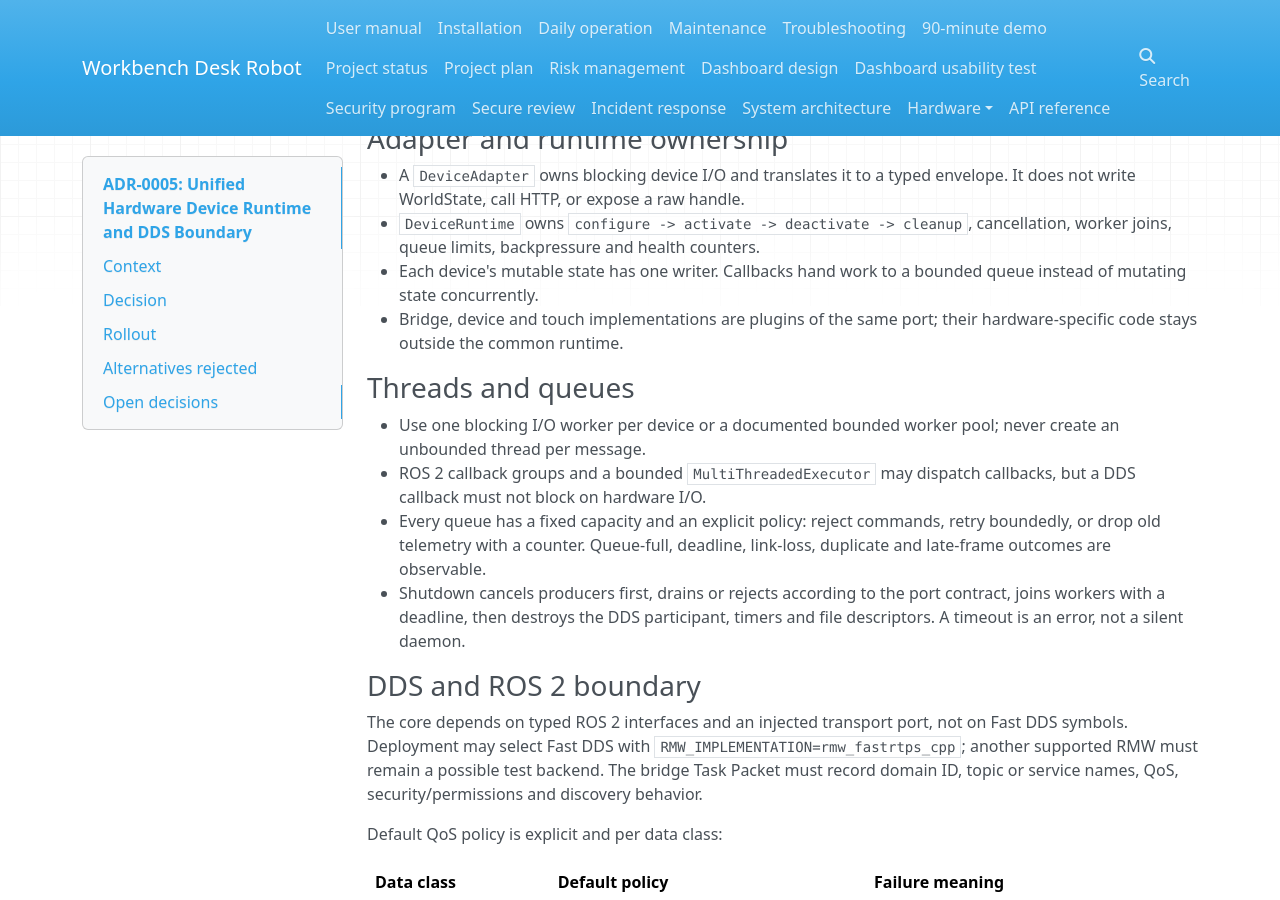
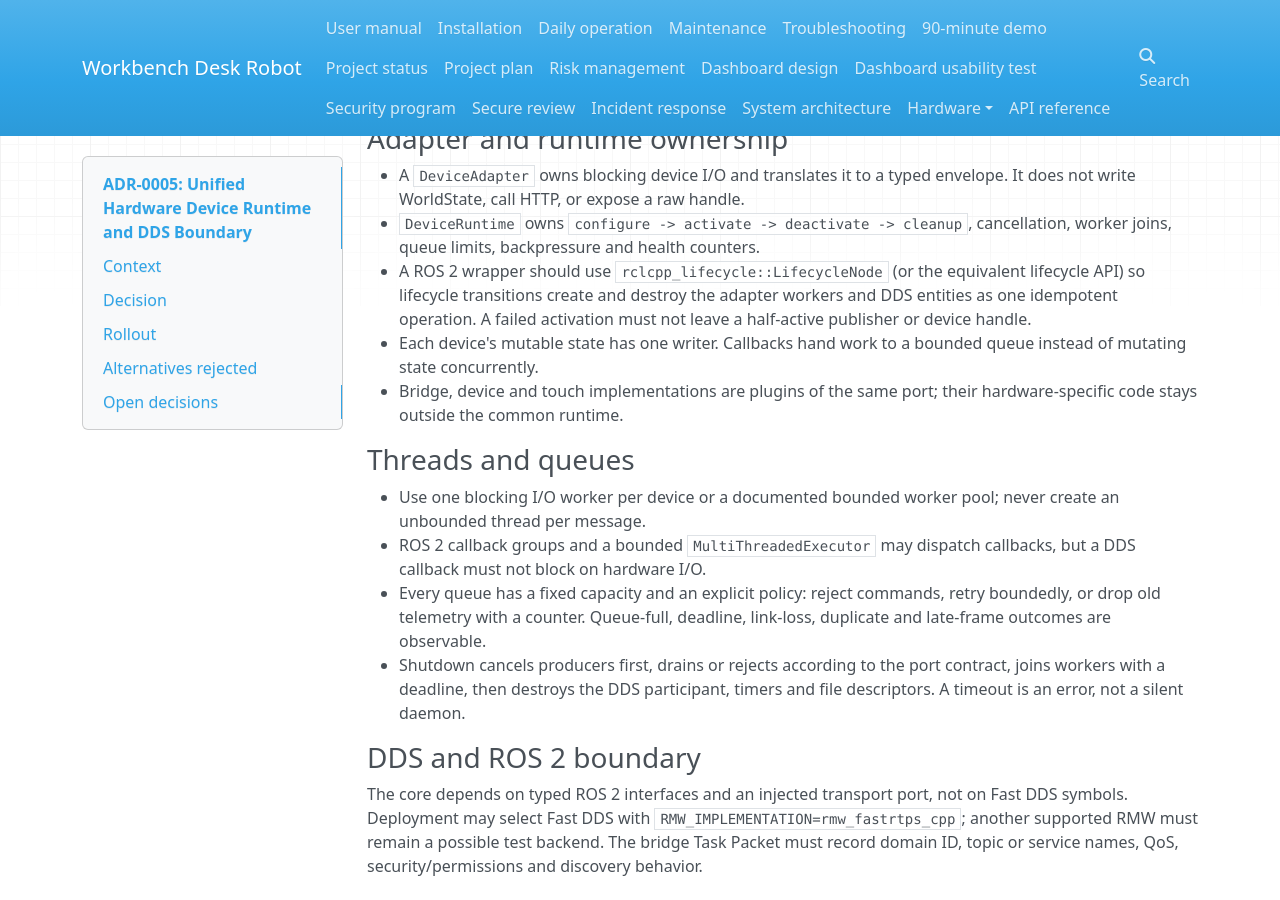
Before and after one commit to Quchaosheng/workbench-desk-robot, an MkDocs documentation site: the page built from docs/decisions/ADR-0005-hardware-device-runtime.md, in a window 1280 px wide and 900 px high, scrolled down 742 px. Built offline with MkDocs 1.6.1, drawn with Linux system fonts in a browser that asks for light colours; nearby versions of some CDN libraries.

Commit message:
docs(hardware): specify ROS lifecycle wrapper
Signed-off-by: 渠超胜 <quchaosheng000406@163.com>

```diff
--- a/docs/decisions/ADR-0005-hardware-device-runtime.md
+++ b/docs/decisions/ADR-0005-hardware-device-runtime.md
@@ -40,6 +40,10 @@ physical device / Linux driver
   envelope. It does not write WorldState, call HTTP, or expose a raw handle.
 - `DeviceRuntime` owns `configure -> activate -> deactivate -> cleanup`,
   cancellation, worker joins, queue limits, backpressure and health counters.
+- A ROS 2 wrapper should use `rclcpp_lifecycle::LifecycleNode` (or the
+  equivalent lifecycle API) so lifecycle transitions create and destroy the
+  adapter workers and DDS entities as one idempotent operation. A failed
+  activation must not leave a half-active publisher or device handle.
 - Each device's mutable state has one writer. Callbacks hand work to a bounded
   queue instead of mutating state concurrently.
 - Bridge, device and touch implementations are plugins of the same port; their
```
